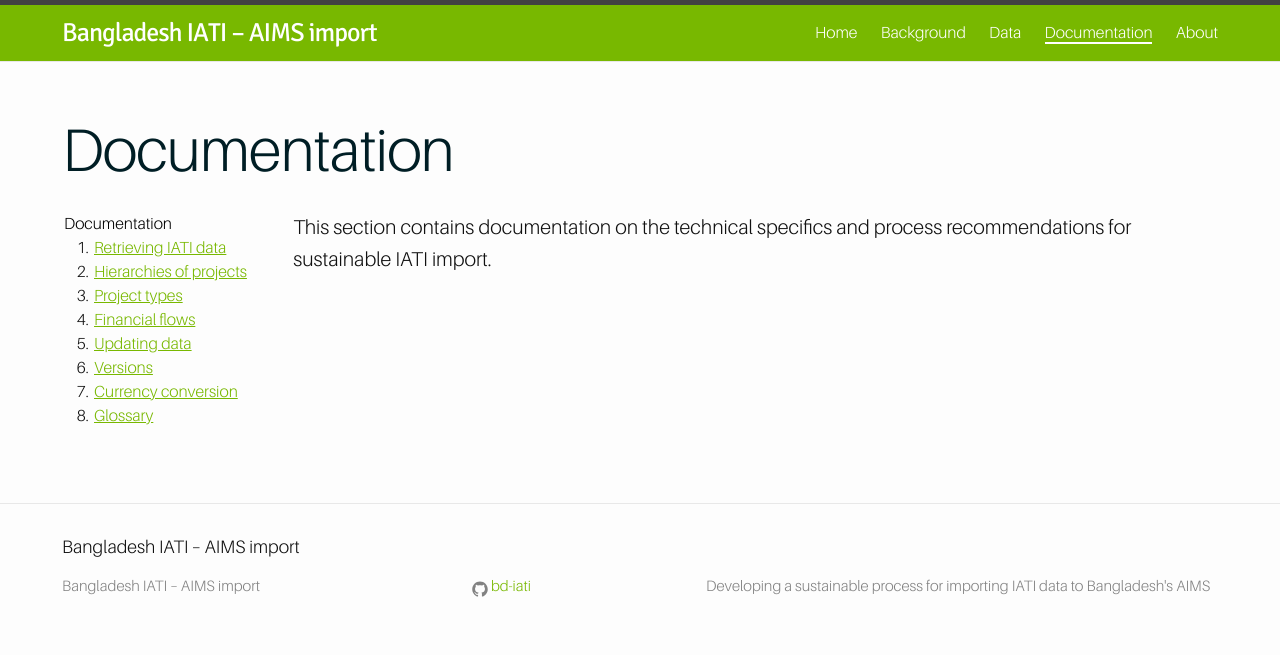
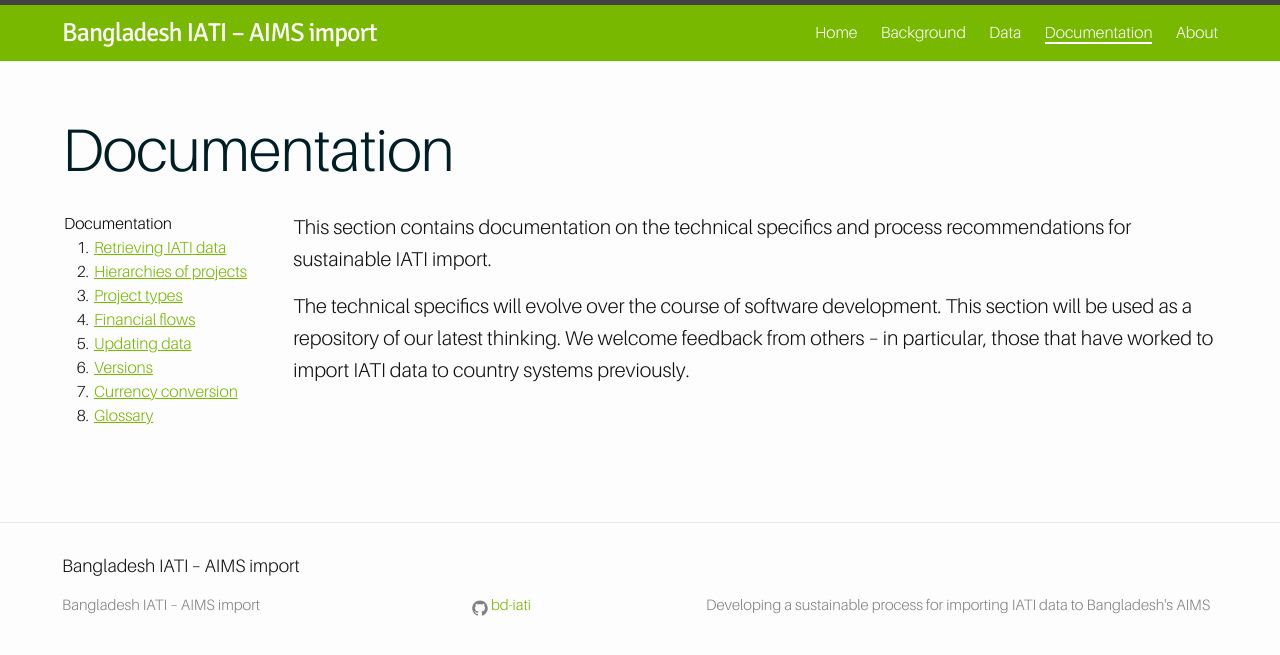
Before and after one commit to BD-IATI/bd-iati.github.io, a Jekyll site: the page built from pages/documentation.md, in a window 1280 px wide. Shown: the top 655 px of the page. Built offline with Jekyll 4.4.1, drawn with Linux system fonts in a browser that asks for light colours; nearby versions of some CDN libraries.

Commit message:
Add text explaining we'll update as we go

```diff
--- a/pages/documentation.md
+++ b/pages/documentation.md
@@ -6,3 +6,5 @@
 ---
 
 This section contains documentation on the technical specifics and process recommendations for sustainable IATI import.
+
+The technical specifics will evolve over the course of software development. This section will be used as a repository of our latest thinking. We welcome feedback from others &ndash; in particular, those that have worked to import IATI data to country systems previously.
```
